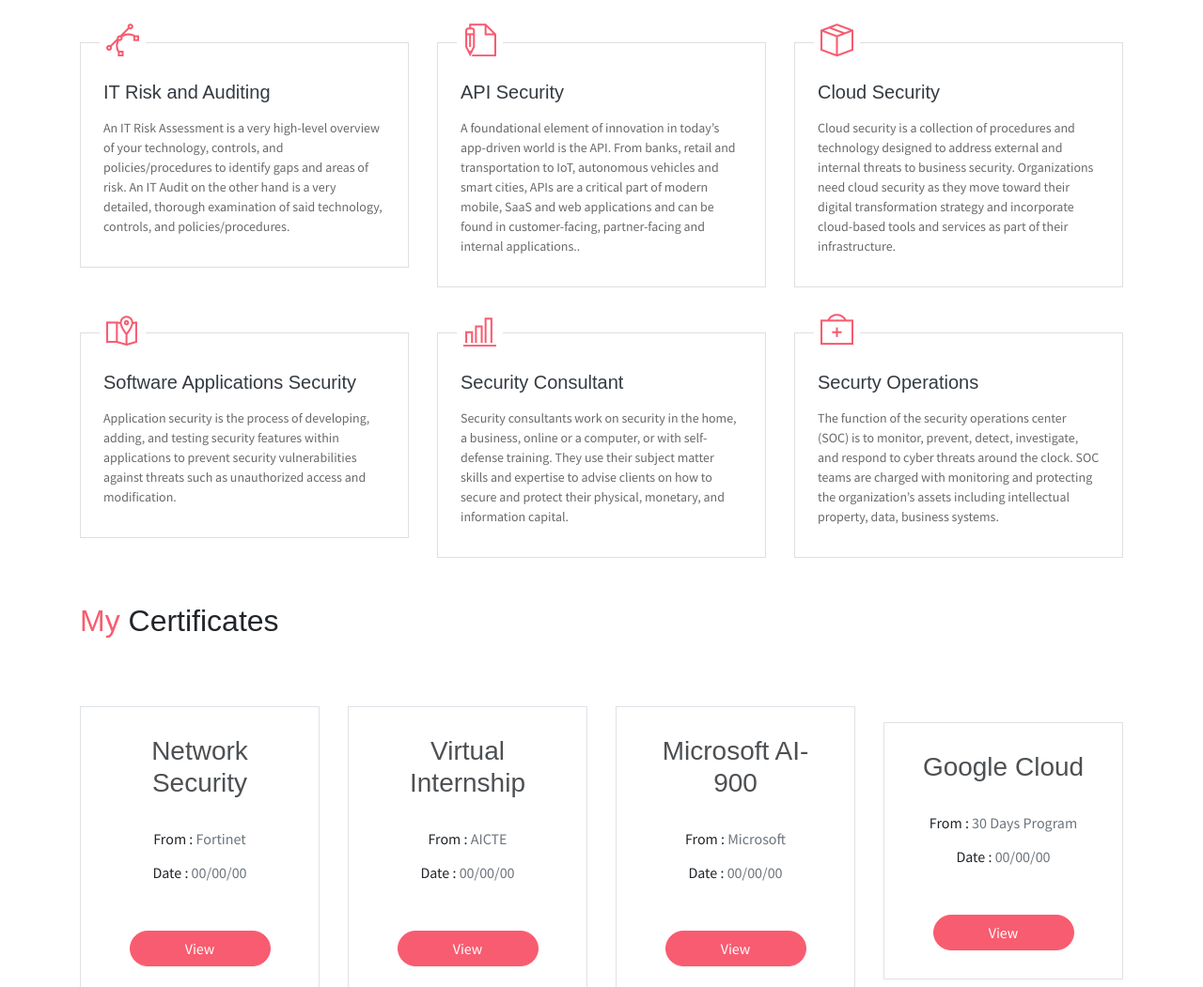
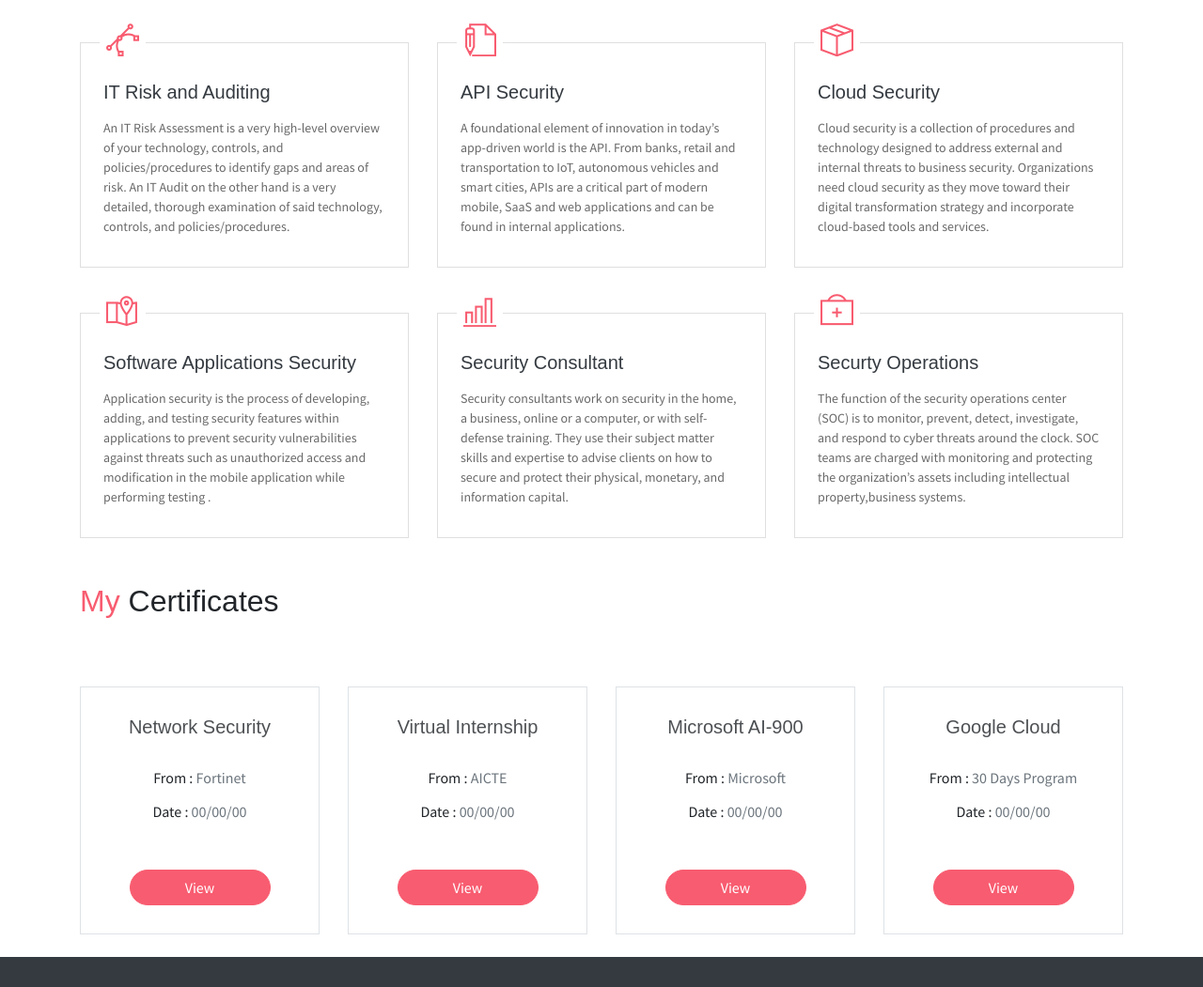
Before and after one commit to TheSwarajKurapati/SwarajPortfolio, a website: page index.html in a window 1280 px wide. Shown: the part 2260-3311 px from the top of the page at 94% size. Drawn offline with Linux system fonts and the light colour scheme; some packages are replaced by stand-ins of ours.

Commit message:
updated index file

```diff
--- a/index.html
+++ b/index.html
@@ -339,7 +339,7 @@
                         </div>
                         <div class="card-body px-4 py-3">
                             <h5 class="mb-3 card-title text-dark">API Security</h5>
-                            <P class="subtitle">A foundational element of innovation in today’s app-driven world is the API. From banks, retail and transportation to IoT, autonomous vehicles and smart cities, APIs are a critical part of modern mobile, SaaS and web applications and can be found in customer-facing, partner-facing and internal applications..</P>
+                            <P class="subtitle">A foundational element of innovation in today’s app-driven world is the API. From banks, retail and transportation to IoT, autonomous vehicles and smart cities, APIs are a critical part of modern mobile, SaaS and web applications and can be found in internal applications.</P>
                         </div>
                     </div>
                 </div>
@@ -350,7 +350,7 @@
                         </div>
                         <div class="card-body px-4 py-3">
                             <h5 class="mb-3 card-title text-dark">Cloud Security</h5>
-                            <P class="subtitle">Cloud security is a collection of procedures and technology designed to address external and internal threats to business security. Organizations need cloud security as they move toward their digital transformation strategy and incorporate cloud-based tools and services as part of their infrastructure.</P>
+                            <P class="subtitle">Cloud security is a collection of procedures and technology designed to address external and internal threats to business security. Organizations need cloud security as they move toward their digital transformation strategy and incorporate cloud-based tools and services.</P>
                         </div>
                     </div>
                 </div>
@@ -361,7 +361,7 @@
                         </div>
                         <div class="card-body px-4 py-3">
                             <h5 class="mb-3 card-title text-dark">Software Applications Security</h5>
-                            <P class="subtitle">Application security is the process of developing, adding, and testing security features within applications to prevent security vulnerabilities against threats such as unauthorized access and modification.</P>
+                            <P class="subtitle">Application security is the process of developing, adding, and testing security features within applications to prevent security vulnerabilities against threats such as unauthorized access and modification in the mobile application while performing testing .</P>
                         </div>
                     </div>
                 </div>
@@ -383,7 +383,7 @@
                         </div>
                         <div class="card-body px-4 py-3">
                             <h5 class="mb-3 card-title text-dark">Securty Operations</h5>
-                            <P class="subtitle">The function of the security operations center (SOC) is to monitor, prevent, detect, investigate, and respond to cyber threats around the clock. SOC teams are charged with monitoring and protecting the organization’s assets including intellectual property, data, business systems.</P>
+                            <P class="subtitle">The function of the security operations center (SOC) is to monitor, prevent, detect, investigate, and respond to cyber threats around the clock. SOC teams are charged with monitoring and protecting the organization’s assets including intellectual property,business systems.</P>
                         </div>
                     </div>
                 </div>
@@ -398,7 +398,7 @@
                     <div class="price-card text-center mb-4">
 <!--                         <h3 class="price-card-title">Certificate 1</h3> -->
                         <div class="price-card-cost">
-                            <h3> Network Security </h3>
+                            <h5> Network Security </h5>
                         </div>
                         <ul class="list">
                             <li class="list-item">From :  <span class="text-muted">Fortinet </span></li>
@@ -415,7 +415,7 @@
                     <div class="price-card text-center mb-4">
 <!--                         <h3 class="price-card-title">Certificate 2 </h3> -->
                         <div class="price-card-cost">
-                            <h3>Virtual Internship</h3>
+                            <h5>Virtual Internship</h5>
                         </div>
                         <ul class="list">
                             <li class="list-item">From : <span class="text-muted"> AICTE </span></li>
@@ -429,7 +429,7 @@
                     <div class="price-card text-center mb-4">
 <!--                         <h3 class="price-card-title">Certificate 3 </h3> -->
                         <div class="price-card-cost">
-                            <h3> Microsoft AI-900 </h3>
+                            <h5> Microsoft AI-900 </h5>
 
                         </div>
                         <ul class="list">
@@ -444,7 +444,7 @@
                     <div class="price-card text-center mb-4">
 <!--                         <h3 class="price-card-title">Certificate 4</h3> -->
                         <div class="price-card-cost">
-                            <h3>Google Cloud </h3>
+                            <h5> Google Cloud </h5>
 
                         </div>
                         <ul class="list">
@@ -675,7 +675,7 @@
 
                         <p>Where are the largest web attacks originating? What is the most common attack vector being used?.</p>
 
-                        <p><b>The Akamai Intelligent Platform delivers more than 2 trillion Internet interactions, protects web applications, and mitigates multiple DDoS attacks each day. We're able to leverage this data to share an informed view into Internet security metrics, including daily threat levels by industry and region, countries launching the web attacks, and the most common Internet attack methods.  .</b></p>
+                        <p><b>The Akamai Intelligent Platform delivers more than 2 trillion Internet interactions, protects web applications, and mitigates multiple DDoS attacks each day. We're able to leverage this data to share an informed view into Internet security metrics, including daily threat levels by industry and region, countries launching the web attacks.</b></p>
                         <p>Types of web application attacks include SQL Injection, Remote File Inclusion, Cross-Site Scripting, PHP Injection, and Command Injection. These attacks can degrade web performance, cause a loss of revenue, and harm your reputation. Protect yourself against these types of attacks with a Web Application Firewall and DDoS protection solution.</p>
 
                         <a href="#" class="read-more">Read more <i class="ti-angle-double-right"></i></a>
```
